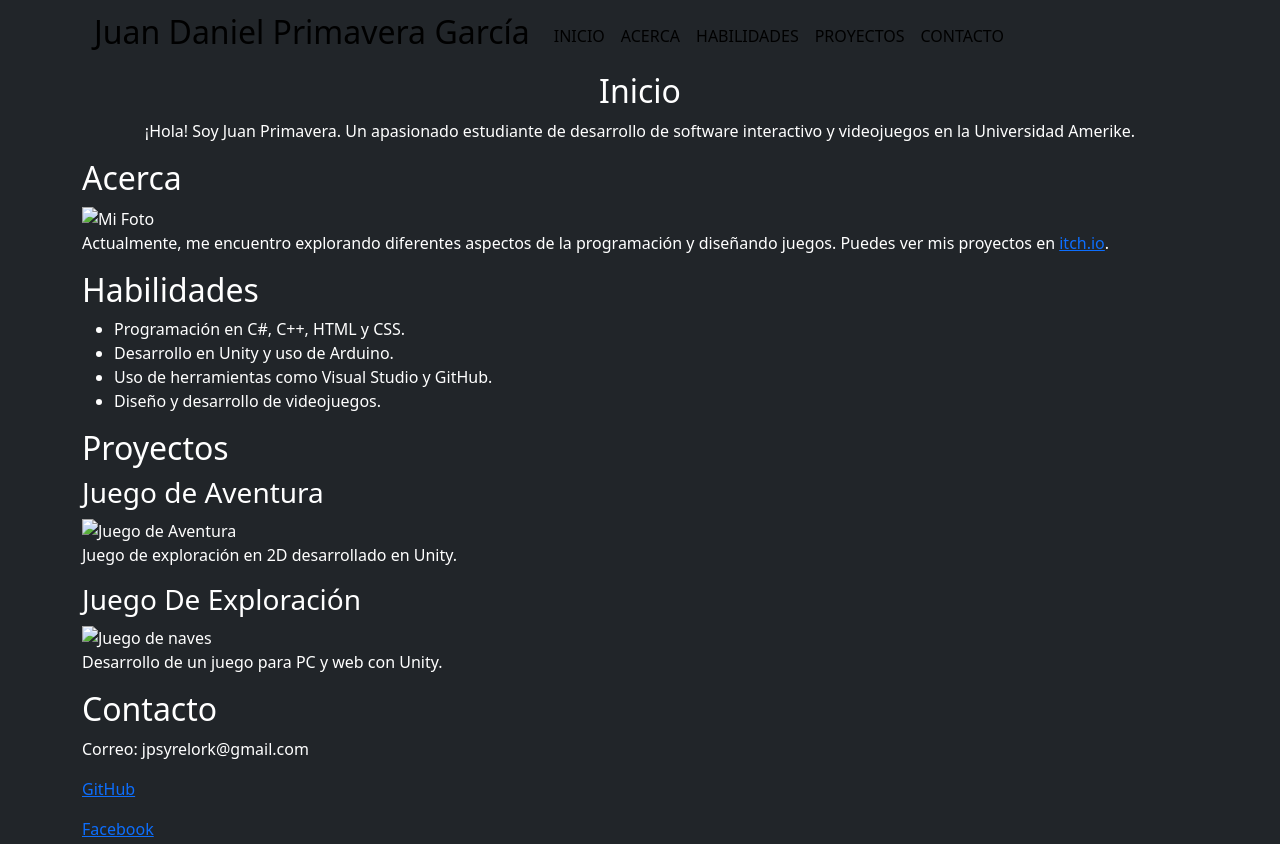
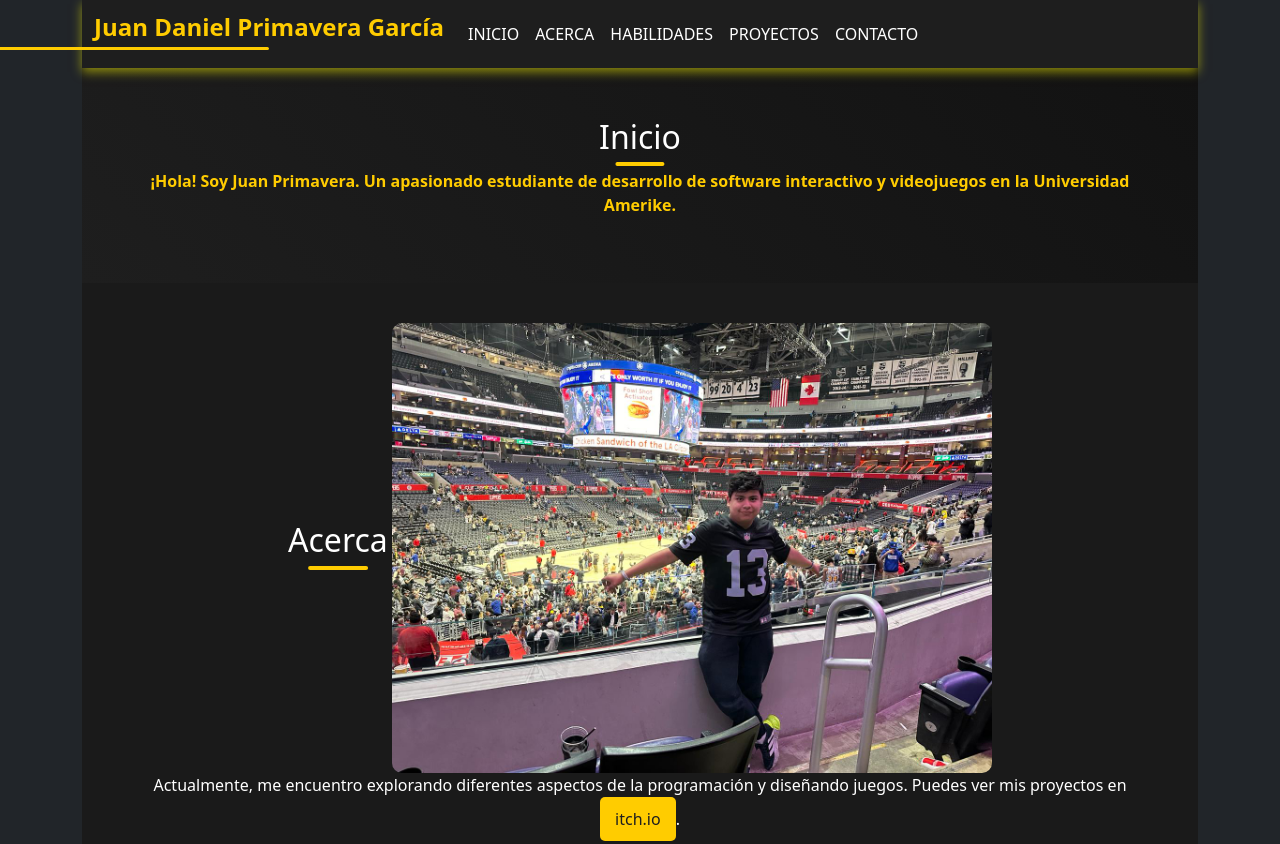
Before and after one commit to OakIsland22/Actividades, a plain HTML site: page docs/index.html in a window 1280 px wide. Shown: the top 844 px of the page. Drawn offline with nearby package versions, Linux system fonts and the light colour scheme; the site is published under a folder, as on GitHub Pages, so addresses that start at the root find nothing.

Commit message:
Corrigiendo errores

```diff
--- a/docs/index.html
+++ b/docs/index.html
@@ -4,9 +4,9 @@
     <meta charset="UTF-8">
     <meta name="viewport" content="width=device-width, initial-scale=1.0">
     <title>CV-Web</title>
-    <link rel="stylesheet" href="/docs/styles.CSS">
+    <link rel="stylesheet" href="./styles.CSS">
     <link href="https://cdn.jsdelivr.net/npm/bootstrap@5.3.3/dist/css/bootstrap.min.css" rel="stylesheet" integrity="sha384-QWTKZyjpPEjISv5WaRU9OFeRpok6YctnYmDr5pNlyT2bRjXh0JMhjY6hW+ALEwIH" crossorigin="anonymous">
-    <link rel="icon" href="/IMG/videojuego.png">
+    <link rel="icon" href="IMG/videojuego.png">
 </head>
 <body class="bg-dark text-white container">
 
@@ -38,7 +38,7 @@
 
         <section id="about">
             <h2>Acerca</h2>
-            <img src="/IMG/Mi_Imagen.jpeg" width="600" height="400" alt="Mi Foto">
+            <img src="IMG/Mi_Imagen.jpeg" width="600" height="400" alt="Mi Foto">
             <p>Actualmente, me encuentro explorando diferentes aspectos de la programación y diseñando juegos. Puedes ver mis proyectos en <a href="https://oakisland.itch.io/" class="boton-contacto">itch.io</a>.</p>
         </section>
 
@@ -56,12 +56,12 @@
             <h2>Proyectos</h2>
             <article class="proyecto-card">
                 <h3>Juego de Aventura</h3>
-                <img src="/IMG/Juego_1.png" width="300" height="200" alt="Juego de Aventura">
+                <img src="IMG/Juego_1.png" width="300" height="200" alt="Juego de Aventura">
                 <p>Juego de exploración en 2D desarrollado en Unity.</p>
             </article>
             <article class="proyecto-card">
                 <h3>Juego De Exploración</h3>
-                <img src="/IMG/Juego_2.png" width="300" height="200" alt="Juego de naves">
+                <img src="IMG/Juego_2.png" width="300" height="200" alt="Juego de naves">
                 <p>Desarrollo de un juego para PC y web con Unity.</p>
             </article>
         </section>
```
Also changed, not shown: docs/IMG/Juego_1.png (renamed from IMG/Juego_1.png), docs/IMG/Juego_2.png (renamed from IMG/Juego_2.png), docs/IMG/Mi_Imagen.jpeg (added), docs/IMG/videojuego.png (renamed from IMG/videojuego.png).
